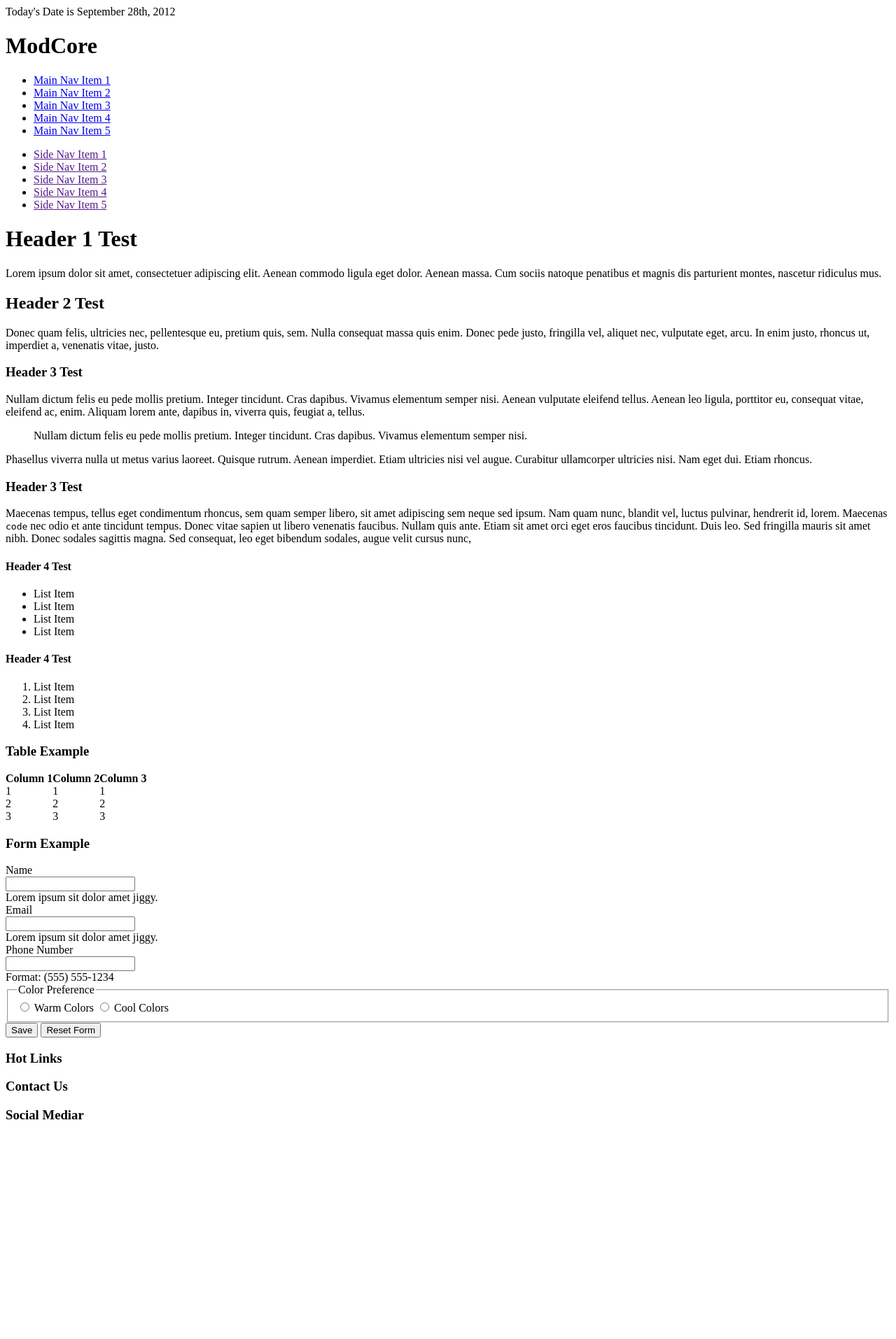
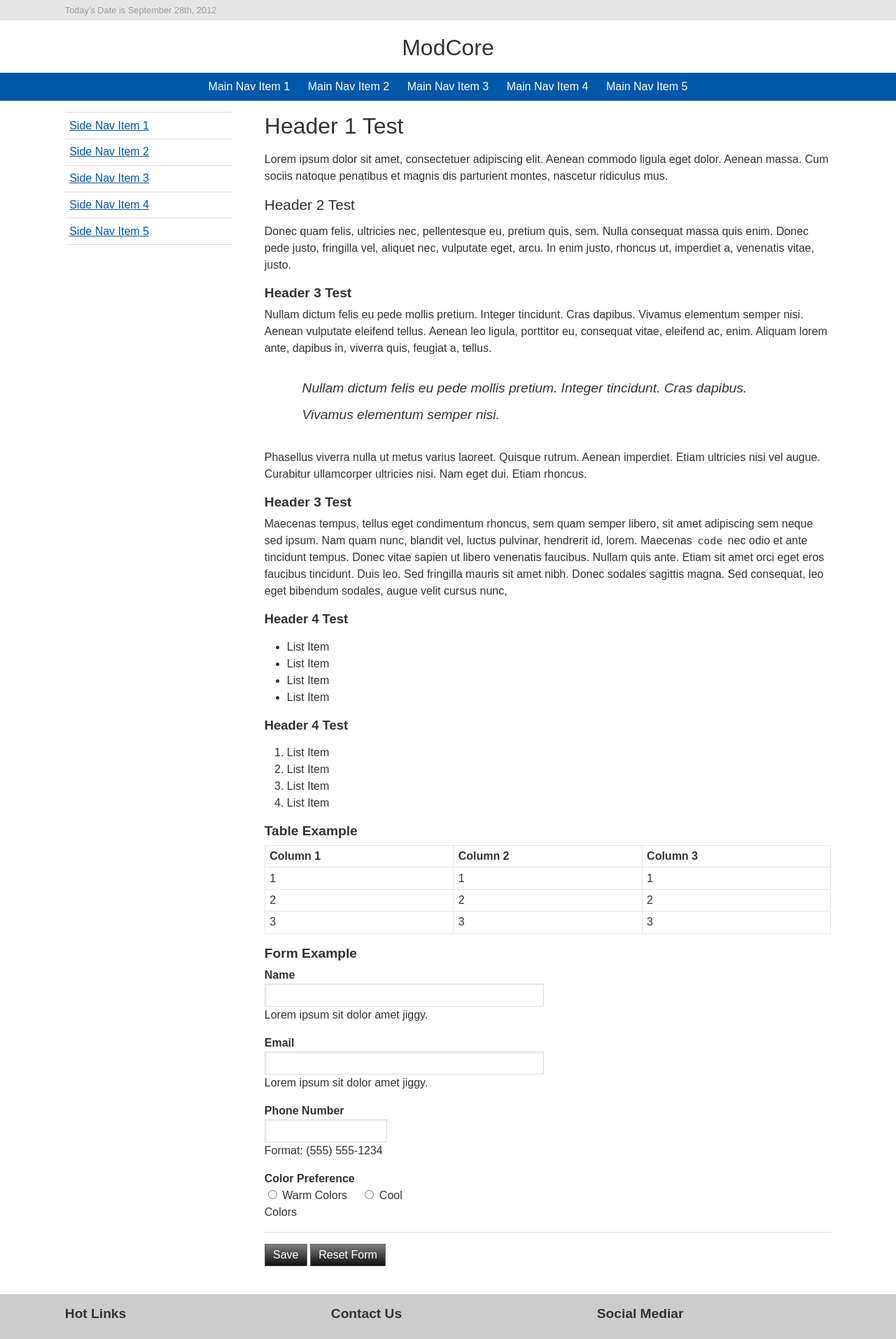
Before and after one commit to rewdy/ModCore, a PHP site: page / in a window 1280 px wide. Shown: the whole page at 70% size. Before the commit the page ends 1600 px from the top, so only its background shows below. Run offline with PHP 8.4, Linux system fonts and the light colour scheme.

Commit message:
moved all less vars into style.less; added some instructions for Drupal use; general cleanup.

```diff
--- a/css/plugins/drupal-forms.less
+++ b/css/plugins/drupal-forms.less
@@ -1,6 +1,4 @@
 /* Drupal - Forms */
-
-@font: "Helvetica Neue", Helvetica, Arial, sans-serif;
 
 // basic form item container
 .form-item {
--- a/css/plugins/drupal-menu.less
+++ b/css/plugins/drupal-menu.less
@@ -1,9 +1,4 @@
 /* Drupal Menu Styles */
-
-@menubackgroundcolor: #666;
-@menulinkcolor: #fff;
-@menuline: #ddd;
-@menulighthover: #f2f2f2;
 
 // main menu
 nav {
--- a/css/plugins/forms.less
+++ b/css/plugins/forms.less
@@ -1,6 +1,4 @@
 /* Forms */
-
-@font: "Helvetica Neue", Helvetica, Arial, sans-serif;
 
 // basic form item container
 .form_item,
--- a/css/plugins/grid.less
+++ b/css/plugins/grid.less
@@ -1,7 +1,4 @@
 /* Percent Grid */
-
-@maxwidth: 1140px;
-@minwidth: 300px;
 
 #wrapper.blocked {
 	margin:0 auto 3em auto;
--- a/css/plugins/menu.less
+++ b/css/plugins/menu.less
@@ -8,9 +8,6 @@ You can you the template below to apply those styles to whichever elements
 are appropriate for your site.
 
 */
-
-@menubackgroundcolor: #666;
-@menulinkcolor: #fff;
 
 #nav_holder {
 	margin:0 0 1em 0;
--- a/css/plugins/type.less
+++ b/css/plugins/type.less
@@ -1,6 +1,4 @@
 /* Type + Tags */
-@accent: #444;
-@linecolor: #e6e6e6;
 
 h1, h2, h3, h4, h5, h6, p, ul, ol, table, blockquote {
 	margin:0 0 1em 0;
@@ -22,7 +20,6 @@ h3 {
 	font-size:1.2em;
 	font-weight: 600;
 	margin-bottom:0.4em;
-	color: @accent;
 }
 h4 {
 	font-size:1.15em;
--- /dev/null
+++ b/css/style.css
@@ -0,0 +1,87 @@
+html,body,div,span,object,iframe,h1,h2,h3,h4,h5,h6,p,blockquote,pre,a,abbr,address,cite,code,del,dfn,em,img,ins,kbd,q,samp,small,strong,sub,sup,var,b,i,hr,dl,dt,dd,ol,ul,li,fieldset,form,label,legend,table,caption,tbody,tfoot,thead,tr,th,td,article,aside,canvas,details,figure,figcaption,hgroup,menu,footer,header,nav,section,summary,time,mark,audio,video{margin:0;padding:0;border:0;}
+article,aside,canvas,figure,figure img,figcaption,hgroup,footer,header,nav,section,audio,video{display:block;}
+body{line-height:1.5em;}
+::selection{background:#77ffd1;}
+::-moz-selection{background:#77ffd1;}
+img::selection{background:transparent;}
+img::-moz-selection{background:transparent;}
+body{-webkit-tap-highlight-color:#77ffd1;}
+h1,h2,h3,h4,h5,h6,p,ul,ol,table,blockquote{margin:0 0 1em 0;}
+h1,h2,h3,h4,h5,h6{font-size:1em;font-weight:normal;line-height:1.25em;}
+h1{font-size:2em;margin-bottom:0.5em;}
+h2{font-size:1.3em;margin-bottom:0.6em;}
+h3{font-size:1.2em;font-weight:600;margin-bottom:0.4em;}
+h4{font-size:1.15em;margin-bottom:0.9em;font-weight:bold;}
+h5{font-size:1.15em;font-style:italic;}
+h6{font-weight:bold;}
+p{margin:0 0 1em 0;}
+blockquote{margin-left:2em;margin-right:2em;padding:0.5em 0.8em;font-size:1.2em;font-style:italic;line-height:2em;background-color:#ffffff;}
+code{font-size:1.15em;padding:0.2em;background-color:#ffffff;}
+ul li,ol li{margin-left:2em;}
+table{border:1px solid #e6e6e6;width:100%;border-collapse:collapse;}
+table tr th,table tr td{padding:0.2em 0.4em;margin:0;border-bottom:1px solid #e6e6e6;}
+table tr th+th,table tr td+td{border-left:1px solid #e6e6e6;}
+table tr th{text-align:left;}
+table tr:hover td{background-color:#ffffff;}
+hr{margin:1em 0;border-top:1px solid #e6e6e6;}
+a{color:#0058a9;}
+.form_item,fieldset{margin:0 0 1em 0;}
+fieldset fieldset{margin:0;}
+.form_item label,.form_item fieldset legend,fieldset.select legend{display:block;font-weight:bold;}
+.form_item fieldset,fieldset.select{column-count:3;column-gap:2%;}
+fieldset.select label,.form_item fieldset label{display:inline;font-weight:normal;cursor:pointer;margin-right:1em;}
+.form_item .form_help{font-size:0.9em;font-style:italic;}
+input[type=text],input[type=password],textarea,select{font-size:1em;font-family:sans-serif;padding:0.4em;border:1px solid #ddd;box-shadow:inset 1px 1px 3px rgba(0, 0, 0, 0.1);outline:none;}input[type=text]:focus,input[type=password]:focus,textarea:focus,select:focus{border-color:#666;}
+input[type=text],input[type=password]{width:24em;}
+button,a.button,input[type=submit],input[type=button],input[type=reset]{display:inline-block;font-size:1em;font-family:sans-serif;padding:0.4em 0.7em;color:#fff;background:#333;background:-moz-linear-gradient(top, #7d7e7d 0%, #0e0e0e 100%);background:-webkit-gradient(linear, left top, left bottom, color-stop(0%, #7d7e7d), color-stop(100%, #0e0e0e));background:-webkit-linear-gradient(top, #7d7e7d 0%, #0e0e0e 100%);background:-ms-linear-gradient(top, #7d7e7d 0%, #0e0e0e 100%);background:linear-gradient(to bottom, #7d7e7d 0%, #0e0e0e 100%);filter:progid:DXImageTransform.Microsoft.gradient(startColorstr='#7d7e7d', endColorstr='#0e0e0e', GradientType=0);border:1px solid #666;cursor:pointer;}
+div.submit{padding-top:1em;border-top:1px solid #ddd;}
+input.narrow{width:10em;}
+input.long{width:30em;}
+input.full{width:96%;}
+@media only screen and (max-width:640px){input[type=text],input[type=password],input.long{width:96%;} input.narrow{width:43%;}}body{background-color:#ffffff;color:#333333;font-family:sans-serif;}
+#wrapper.blocked{margin:0 auto 3em auto;max-width:1140px;}
+.grid{margin:0 auto;max-width:1140px;min-width:300px;}
+.grid:after{content:" ";display:block;clear:left;height:0;overflow:hidden;}
+.row{margin-bottom:1.5em;}
+.column{float:left;margin:0 2%;}
+.grid .g1{float:left;margin:0 2%;width:4.3333%;}
+.grid .g2{float:left;margin:0 2%;width:12.6667%;}
+.grid .quarter,.grid .g3{float:left;margin:0 2%;width:21%;}
+.grid .third,.grid .g4{float:left;margin:0 2%;width:29.3333%;}
+.grid .g5{float:left;margin:0 2%;width:37.6667%;}
+.grid .half,.grid .g6{float:left;margin:0 2%;width:46%;}
+.grid .g7{float:left;margin:0 2%;width:54.3333%;}
+.grid .twothirds,.grid .twothird,.grid .g8{float:left;margin:0 2%;width:62.6667%;}
+.grid .threequarter,.grid .threequarters,.grid .g9{float:left;margin:0 2%;width:71%;}
+.grid .g10{float:left;margin:0 2%;width:79.3333%;}
+.grid .g11{float:left;margin:0 2%;width:87.6667%;}
+.grid .full,.grid .g12{float:left;margin:0 2%;width:96%;}
+@media only screen and (max-width:640px){.column{float:none;margin:0.75em;} .grid .g1,.grid .g2,.grid .g3,.grid .g4,.grid .g5,.grid .g6,.grid .g7,.grid .g8,.grid .g9,.grid .g10,.grid .g11,.grid .g12,.grid .half,.grid .third,.grid .quarter,.grid .threequarter,.grid .threequarters,.grid .twothird,.grid .twothirds,.grid .full{float:none;margin:0.75em;width:auto;}}.clearfixed{content:" ";display:block;clear:left;height:0;overflow:hidden;}
+.clearfix:after{content:" ";display:block;clear:left;height:0;overflow:hidden;}
+#preamble{background-color:#e6e6e6;color:#999999;font-size:0.8em;padding:0.2em 0;}
+footer{background-color:#ccc;padding:1em 0;}
+#nav_holder{margin:0 0 1em 0;background-color:#0058a9;}#nav_holder:after{content:'\0020';display:block;clear:left;height:0;overflow:hidden;}
+nav{background-color:#0058a9;color:#ffffff;margin:0;padding:0;float:left;width:100%;overflow:hidden;position:relative;}
+nav ul.menu{margin:0;padding:0;clear:left;float:left;position:relative;left:50%;}
+nav ul.menu li{list-style:none;display:block;float:left;margin:0;padding:0;position:relative;left:-50%;}@media only screen and (max-width:640px){nav ul.menu li{float:none;}}
+nav ul.menu li a{display:block;padding:0.5em 0.8em;background-color:#0058a9;color:#ffffff;text-decoration:none;}nav ul.menu li a:hover{text-decoration:underline;background-color:#003d76;}
+.menu_holder{background-color:#0058a9;color:#ffffff;margin:0;padding:0;}
+.menu_holder_centered{float:left;width:100%;overflow:hidden;position:relative;}
+.menu_list{margin:0;padding:0;}
+.menu_list_centered{clear:left;float:left;position:relative;left:50%;}
+.menu_list_item{list-style:none;display:block;float:left;margin:0;padding:0;}
+.menu_list_item_centered{position:relative;left:-50%;}
+.menu_list_link{display:block;padding:0.5em 0.8em;background-color:#0058a9;color:#ffffff;text-decoration:none;}
+.menu_list_link_hover{text-decoration:underline;background-color:#003d76;}
+.menu_list_mobile{float:none;}
+.clearfixafter{content:'\0020';display:block;clear:left;height:0;overflow:hidden;}
+.attn{font-size:1.15em;}
+.right{text-align:right;}
+.left{text-align:left;}
+.center{text-align:center;}
+ul.lined,ol.lined{border-top:1px solid #ddd;}
+ul.lined li{list-style:none;margin:0;padding:0.4em;border-bottom:1px solid #ddd;}
+ol.lined li{list-style-position:inside;margin:0;padding:0.4em;border-bottom:1px solid #ddd;}
+img.right{float:right;margin:0 0 0.5em 0.5em;text-align:center;}
+img.left{float:left;margin:0 0.5em 0.5em 0;text-align:center;}
+table.narrow{width:auto;}
--- a/css/style.css.php
+++ /dev/null
@@ -1,21 +0,0 @@
-<?php
-/*
- * This files uses lessphp to compile the style.less file upon load.
- * This makes it so you don't have to run a compiler in the background,
- * and instead it just runs when the file is called. Probably shouldn't
- * be used for production sites, but for building it's good.
- *
-*/
-
-// set header to make sure file is interpreted correctly
-header('Content-Type: text/css');
-
-// pull in the lessphp library
-require('lessphp/lessc.inc.php');
-
-// create a new lessphp object, compile/echo the lessified css.
-$less = new lessc;
-echo $less->compileFile('style.less');
-
-// end.
-?>
--- a/css/style.less
+++ b/css/style.less
@@ -17,13 +17,32 @@ Table of Contents
 4. Theme
 5. State
 
+----------
+
+Directions: Use either the drupal prefixed plugins or the no prefix plugins. Don't use both
+as there is a lot of overlap between the two.
+
+----------
+
 */
 
 @background: #fff;
-@color: #666;
-@linkcolor: #333;
+@color: #333;
+@accent: #0058a9;
+@linkcolor: @accent;
 @linkhover: #000;
-@font: "Helvetica Neue", Helvetica, Arial, sans-serif;
+@linecolor: #e6e6e6;
+
+@font: sans-serif;
+
+@menubackgroundcolor: @accent;
+@menulinkcolor: #fff;
+@menuline: @linecolor;
+@menulighthover: #f2f2f2;
+
+@maxwidth: 1140px;
+@minwidth: 300px;
+
 /*
 1. Core
 -------
@@ -33,10 +52,11 @@ Table of Contents
 @import "plugins/core.less";
 @import "plugins/type.less";
 @import "plugins/forms.less";
+//@import "plugins/drupal-forms";
 
 body {
 	background-color:@background;
-	color:@linkcolor;
+	color:@color;
 	font-family:@font;
 }
 
@@ -66,9 +86,9 @@ footer {
 */
 
 // pull in the various module plugins
-@import "plugins/menu.less";
-@import "plugins/drupal.less";
-/* - errors, messages - CakePHP */
+@import "plugins/menu";
+//@import "plugin/drupal-menu"
+//@import "plugins/drupal";
 
 
 /*
@@ -76,7 +96,6 @@ footer {
 --------
 */
 
-/* - ? media queries ? */
 
 
 /*
--- a/index.html
+++ b/index.html
@@ -5,7 +5,7 @@
 
 		<title>Page Title</title>
 
-		<link rel="stylesheet" href="css/style.css.php">
+		<link rel="stylesheet" href="css/style.css">
 		<!--<script type="text/javascript" src="js/script.js"></script>-->
 
 		<!--[if lt IE 9]>
```
